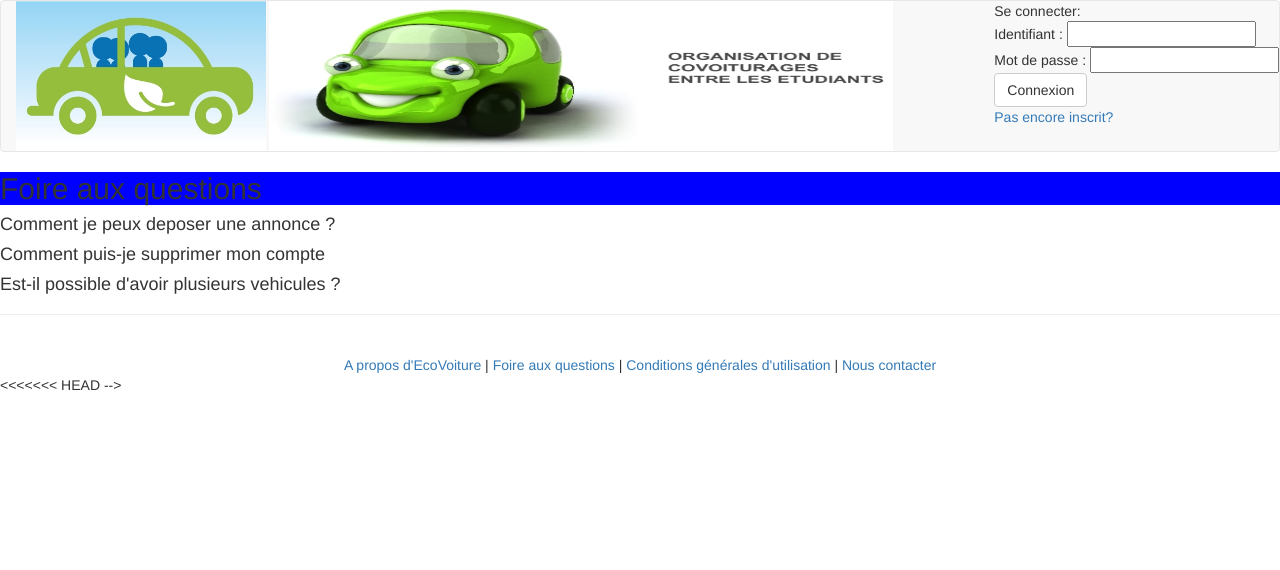
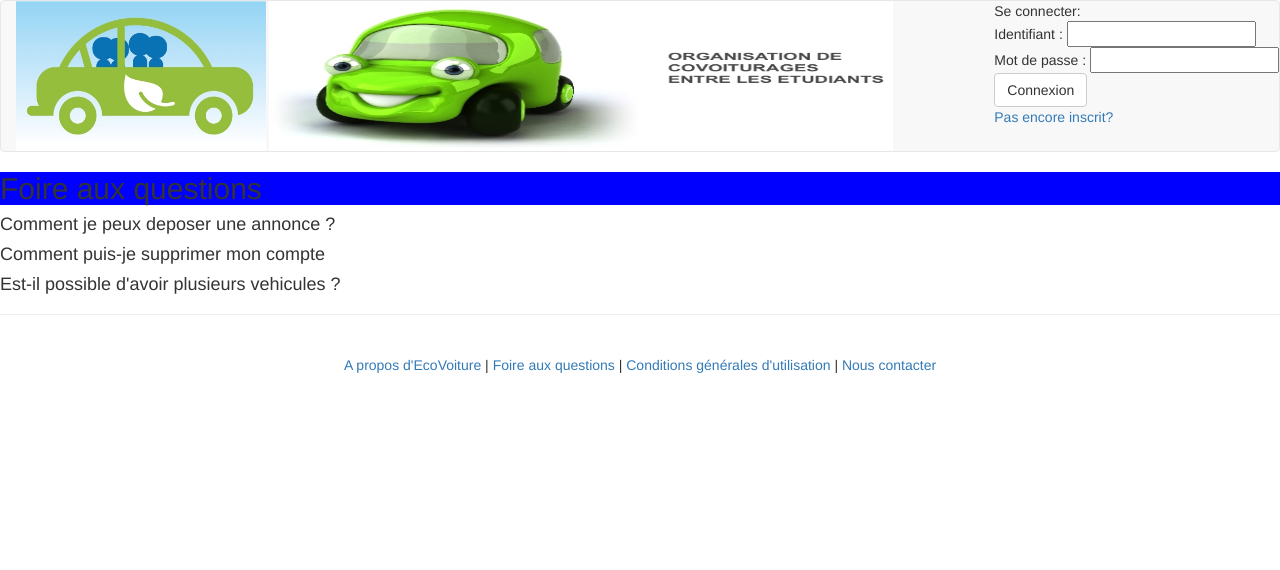
Before and after one commit to guigui33/ecoVoiture, a PHP site: page /faq.php in a window 1280 px wide. Shown: the top 570 px of the page. Run offline with PHP 8.4, Linux system fonts and the light colour scheme; some libraries are stand-ins or nearby versions.

Commit message:
reglement conflit

```diff
--- a/fichiersPHP/entete_footer.php
+++ b/fichiersPHP/entete_footer.php
@@ -69,7 +69,6 @@ function footer(){ ?>
 <br><a href="apropos.php">A propos d'EcoVoiture</a> | <a href="faq.php">Foire aux questions</a> | <a href="Conditions.php">Conditions générales d'utilisation</a> | <a href="Nouscontacter.php">Nous contacter</a>
 </div>
 </center>
-<<<<<<< HEAD
 	</body>
-	</html>	-->
+	</html>
 <?php } ?>
```
